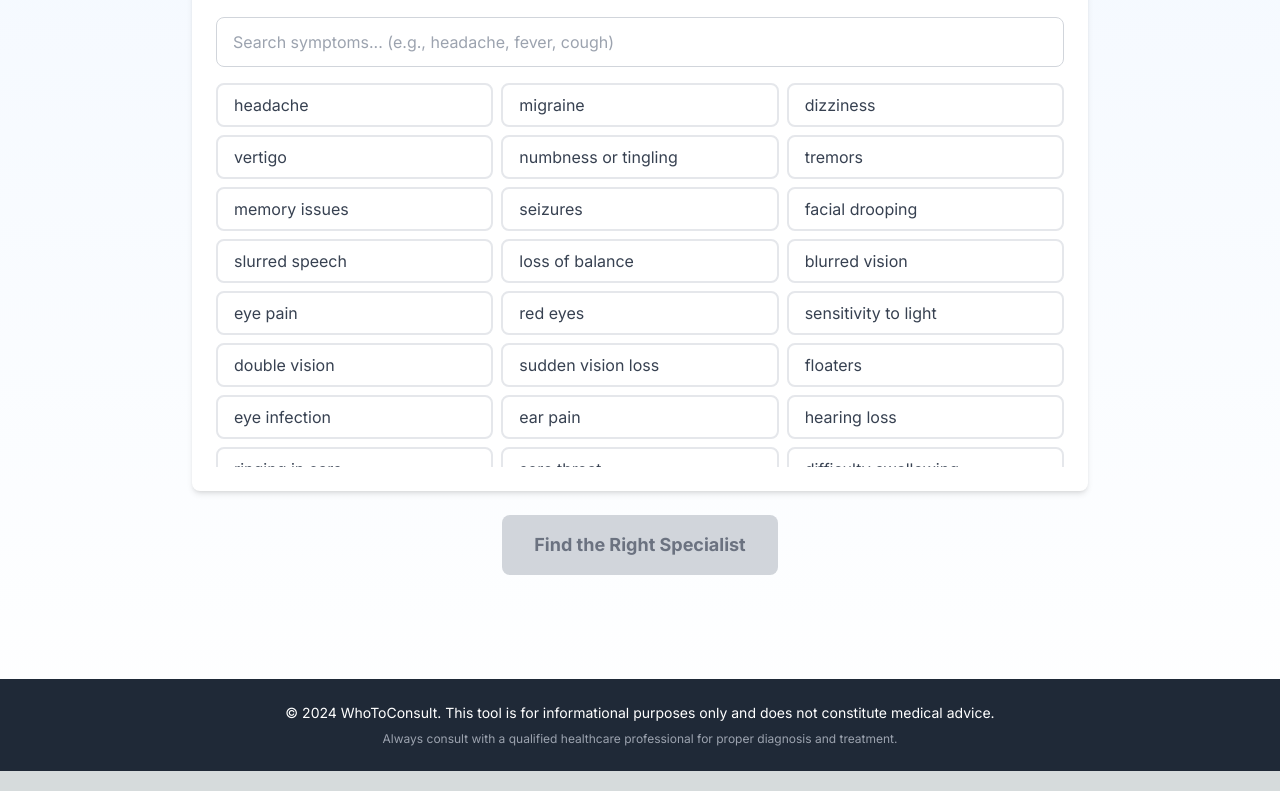
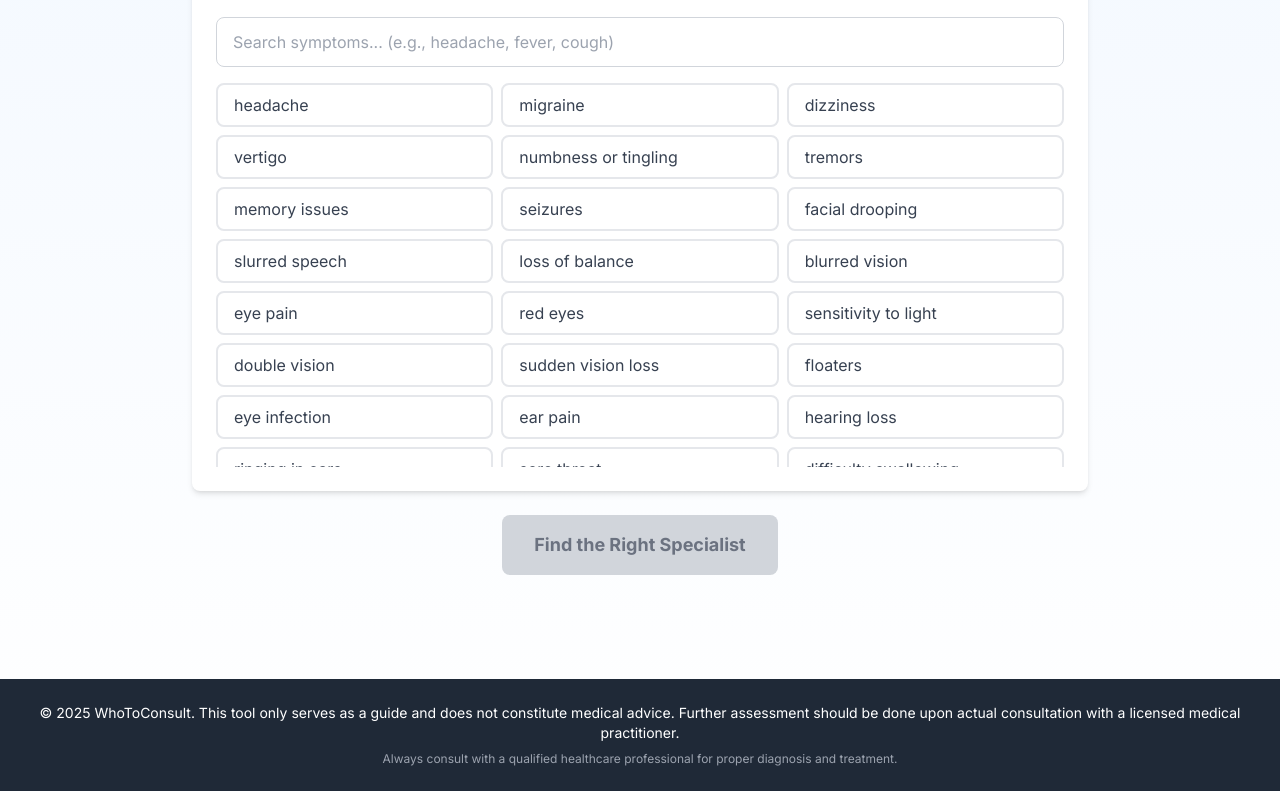
Before and after one commit to vinniealip/whotoconsult, a Next.js app: page / in a window 1280 px wide. Shown: the part 503-1294 px from the top of the page. Built offline with nearby package versions, Linux system fonts and the light colour scheme.

Commit message:
Update page.js
update disclaimer bottom

```diff
--- a/app/page.js
+++ b/app/page.js
@@ -248,7 +248,7 @@ export default function Home() {
       <footer className="bg-gray-800 text-white mt-12 py-6">
         <div className="container mx-auto px-4 text-center">
           <p className="text-sm">
-            © 2024 WhoToConsult. This tool is for informational purposes only and does not constitute medical advice.
+            © 2025 WhoToConsult. This tool only serves as a guide and does not constitute medical advice. Further assessment should be done upon actual consultation with a licensed medical practitioner.
           </p>
           <p className="text-xs mt-2 text-gray-400">
             Always consult with a qualified healthcare professional for proper diagnosis and treatment.
```
